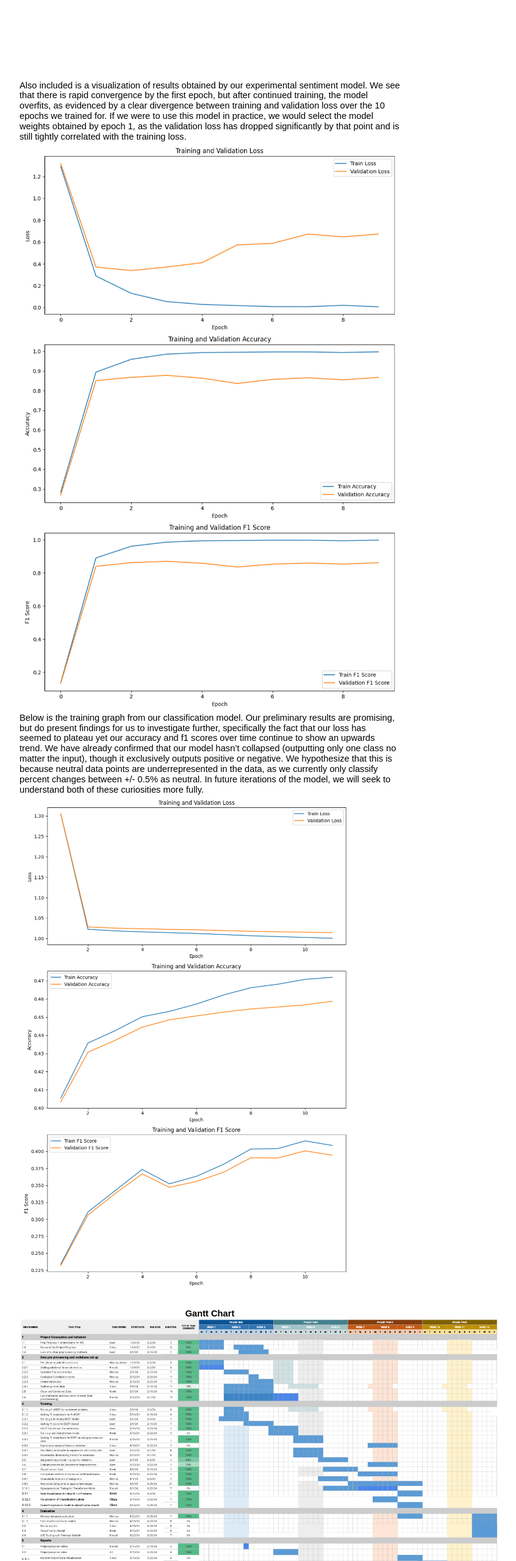
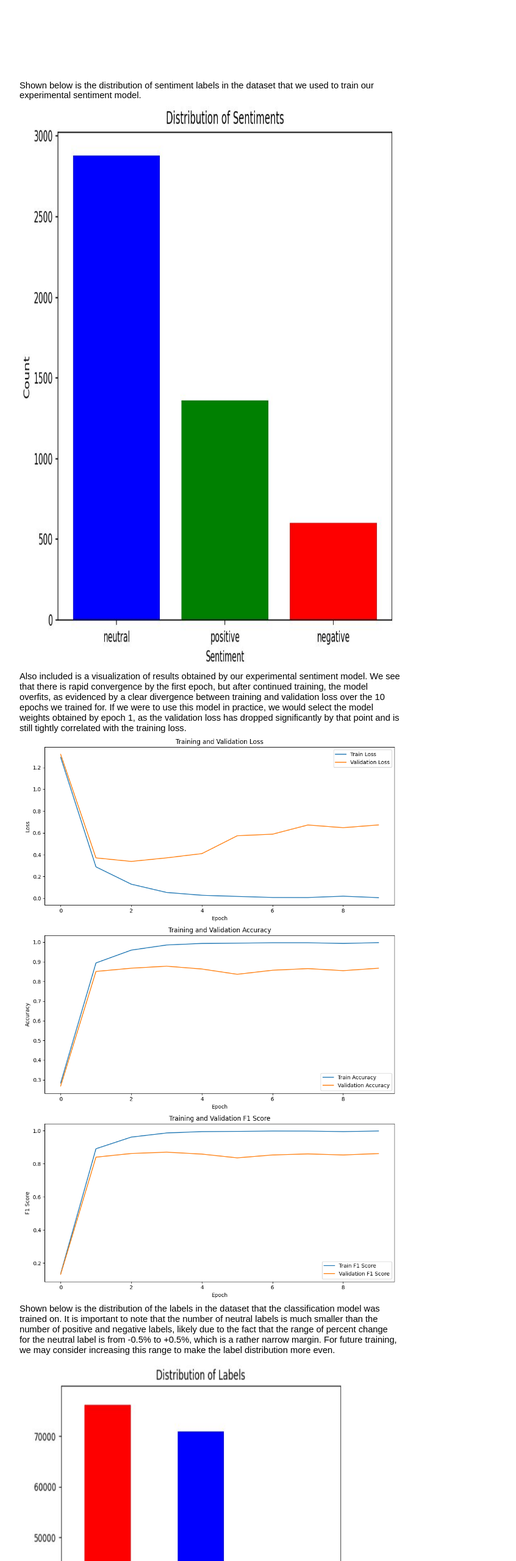
Before and after one commit to 22pilarskil/ML4641-ProjectGroup34, a plain HTML site: page index.html in a window 1280 px wide. Shown: the part 7580-10140 px from the top of the page at 61% size, without its empty margins (72-918 px from the left). Drawn offline with Linux system fonts and the light colour scheme.

Commit message:
Add distribution plots

```diff
--- a/index.html
+++ b/index.html
@@ -84,8 +84,12 @@
       <p class="c3"><span class="c0"></span></p>
       <p class="c3"><span class="c0"></span></p>
       <p class="c3"><span class="c0"></span></p>
+      <p class="c5"><span>Shown below is the distribution of sentiment labels in the dataset that we used to train our experimental sentiment model.</span></p>
+      <p class="c5"><span style="overflow: hidden; display: inline-block; margin: 0.00px 0.00px; border: 0.00px solid #000000; transform: rotate(0.00rad) translateZ(0px); -webkit-transform: rotate(0.00rad) translateZ(0px); width: 624.00px; height: 936.00px;"><img alt="" src="images/sentiment_dist.JPG" style="width: 624.00px; height: 936.00px; margin-left: 0.00px; margin-top: 0.00px; transform: rotate(0.00rad) translateZ(0px); -webkit-transform: rotate(0.00rad) translateZ(0px);" title=""></span></p>
       <p class="c5"><span>Also included is a visualization of results obtained by our experimental sentiment model. We see that there is rapid convergence by the first epoch, but after continued training, the model overfits, as evidenced by a clear divergence between training and validation loss over the 10 epochs we trained for. If we were to use this model in practice, we would select the model weights obtained by epoch 1, as the validation loss has dropped significantly by that point and is still tightly correlated with the training loss. </span></p>
       <p class="c5"><span style="overflow: hidden; display: inline-block; margin: 0.00px 0.00px; border: 0.00px solid #000000; transform: rotate(0.00rad) translateZ(0px); -webkit-transform: rotate(0.00rad) translateZ(0px); width: 624.00px; height: 936.00px;"><img alt="" src="images/image2.png" style="width: 624.00px; height: 936.00px; margin-left: 0.00px; margin-top: 0.00px; transform: rotate(0.00rad) translateZ(0px); -webkit-transform: rotate(0.00rad) translateZ(0px);" title=""></span></p>
+            <p class="c5"><span class="c0">Shown below is the distribution of the labels in the dataset that the classification model was trained on. It is important to note that the number of neutral labels is much smaller than the number of positive and negative labels, likely due to the fact that the range of percent change for the neutral label is from -0.5% to +0.5%, which is a rather narrow margin. For future training, we may consider increasing this range to make the label distribution more even.</span></p>
+      <p class="c5"><span style="overflow: hidden; display: inline-block; margin: 0.00px 0.00px; border: 0.00px solid #000000; transform: rotate(0.00rad) translateZ(0px); -webkit-transform: rotate(0.00rad) translateZ(0px); width: 542.50px; height: 813.09px;"><img alt="" src="images/labels_dist.JPG" style="width: 542.50px; height: 813.09px; margin-left: 0.00px; margin-top: 0.00px; transform: rotate(0.00rad) translateZ(0px); -webkit-transform: rotate(0.00rad) translateZ(0px);" title=""></span></p>
       <p class="c5"><span class="c0">Below is the training graph from our classification model. Our preliminary results are promising, but do present findings for us to investigate further, specifically the fact that our loss has seemed to plateau yet our accuracy and f1 scores over time continue to show an upwards trend. We have already confirmed that our model hasn&rsquo;t collapsed (outputting only one class no matter the input), though it exclusively outputs positive or negative. We hypothesize that this is because neutral data points are underrepresented in the data, as we currently only classify percent changes between +/- 0.5% as neutral. In future iterations of the model, we will seek to understand both of these curiosities more fully.</span></p>
       <p class="c5"><span style="overflow: hidden; display: inline-block; margin: 0.00px 0.00px; border: 0.00px solid #000000; transform: rotate(0.00rad) translateZ(0px); -webkit-transform: rotate(0.00rad) translateZ(0px); width: 542.50px; height: 813.09px;"><img alt="" src="images/image7.png" style="width: 542.50px; height: 813.09px; margin-left: 0.00px; margin-top: 0.00px; transform: rotate(0.00rad) translateZ(0px); -webkit-transform: rotate(0.00rad) translateZ(0px);" title=""></span></p>
       <p class="c10 c12"><span class="c0"></span></p>
```
